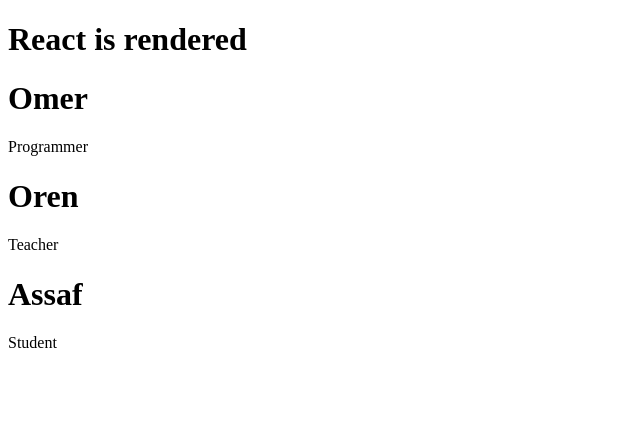
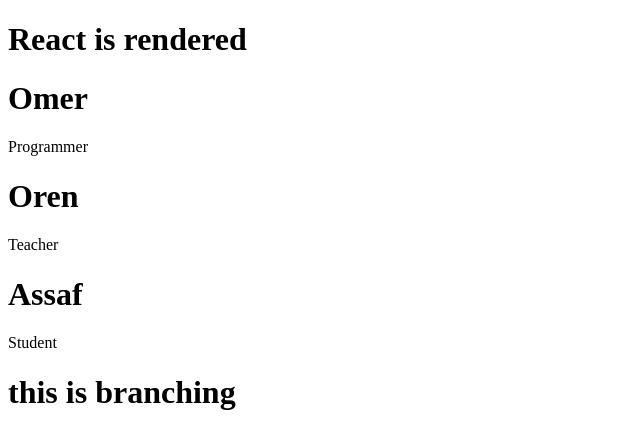
Before and after one commit to Omer122/background-generator, a plain HTML site: page index.html in a window 1280 px wide. Shown: the whole page, without its empty margins (0-640 px from the left). Drawn offline with nearby package versions, Linux system fonts and the light colour scheme.

Commit message:
changing text

```diff
--- a/index.html
+++ b/index.html
@@ -10,6 +10,7 @@
     <div id="root">React is NOT rendered</div>
     <script src="https://unpkg.com/react@18.0.0-rc.0/umd/react.development.js"></script>
     <script src="https://unpkg.com/react-dom@18.0.0-rc.0/umd/react-dom.development.js"></script>
+    <h1> this is branching</h1>
     <script src="./app.js"></script>
 </body>
 </html>
```
